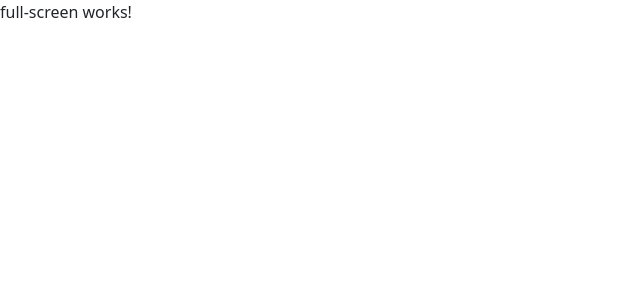
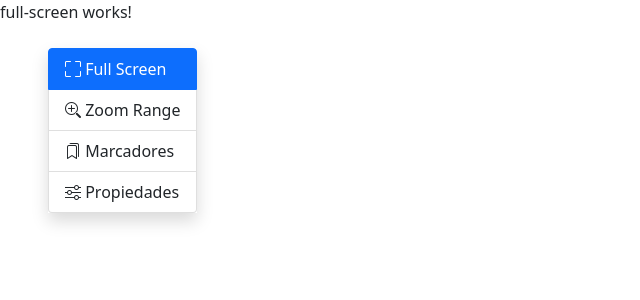
Before and after one commit to borilio/angular-mapas, an Angular app: page /mapas/fullscreen in a window 1280 px wide. Shown: the top 300 px of the page, without its empty margins (0-640 px from the left). Built offline with nearby package versions, Linux system fonts and the light colour scheme.

Commit message:
Creación del menú lateral usando un array de elementos

```diff
--- a/src/app/app.component.html
+++ b/src/app/app.component.html
@@ -1 +1,4 @@
+<app-menu class="shadow"></app-menu>
+
+
 <router-outlet></router-outlet>
--- /dev/null
+++ b/src/app/mapas/interfaces/menu-item.interface.ts
@@ -0,0 +1,5 @@
+export interface MenuItem {
+    ruta: string;
+    nombre: string;
+    icon?: string;
+}
--- a/src/app/shared/components/menu/menu.component.html
+++ b/src/app/shared/components/menu/menu.component.html
@@ -1 +1,11 @@
-<p>menu works!</p>
+<ul class="list-group">
+    <ng-container *ngFor="let item of menuItems">
+        <li
+            [routerLink]="item.ruta"
+            routerLinkActive="active"
+            [class]="item.icon"
+            class="list-group-item">
+            {{item.nombre}}
+        </li>
+    </ng-container>
+</ul>
--- a/src/app/shared/components/menu/menu.component.ts
+++ b/src/app/shared/components/menu/menu.component.ts
@@ -1,4 +1,5 @@
 import { Component, OnInit } from '@angular/core';
+import { MenuItem } from 'src/app/mapas/interfaces/menu-item.interface';
 
 @Component({
   selector: 'app-menu',
@@ -7,6 +8,31 @@ import { Component, OnInit } from '@angular/core';
 })
 export class MenuComponent implements OnInit {
 
+  //Array de elementos para generar el menú desde código
+  menuItems: MenuItem[] = [
+    {
+      ruta: '/mapas/fullscreen',
+      nombre: 'Full Screen',
+      icon: 'bi bi-fullscreen'
+    },
+    {
+      ruta: '/mapas/zoom-range',
+      nombre: 'Zoom Range',
+      icon: 'bi bi-zoom-in'
+    },
+    {
+      ruta: '/mapas/marcadores',
+      nombre: 'Marcadores',
+      icon: 'bi bi-bookmarks'
+    },
+    {
+      ruta: '/mapas/propiedades',
+      nombre: 'Propiedades',
+      icon: 'bi bi-sliders'
+    }
+  ];
+
+
   constructor() { }
 
   ngOnInit(): void {
--- a/src/styles.css
+++ b/src/styles.css
@@ -1 +1,9 @@
 /* You can add global styles to this file, and also import other style files */
+
+app-menu {
+    position: fixed;
+    cursor: pointer;
+    top: 3rem;
+    left: 3rem;
+    z-index: 999999;
+}
```
